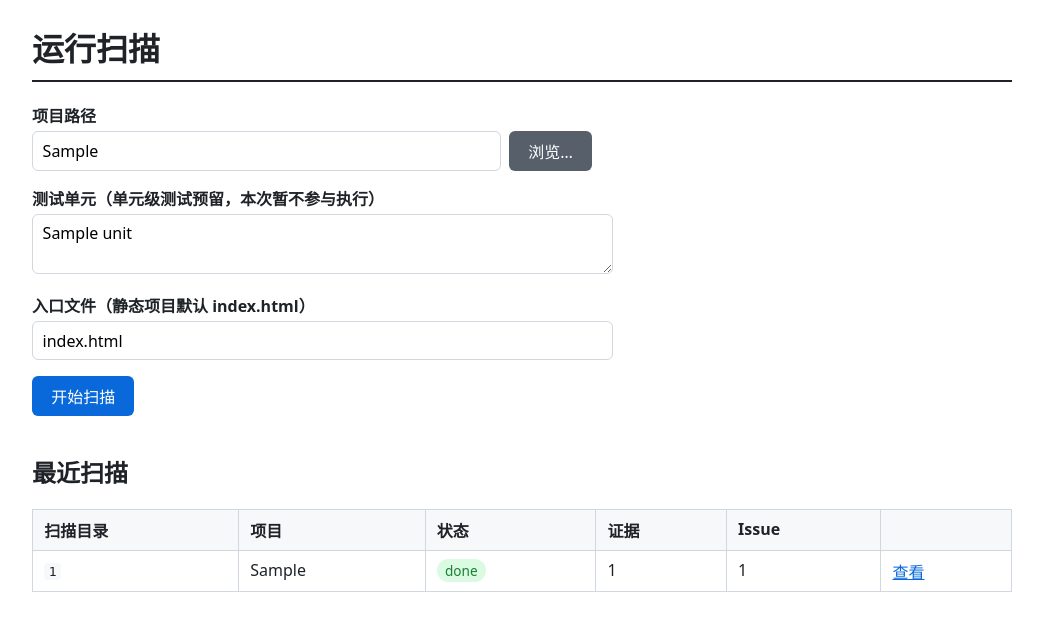
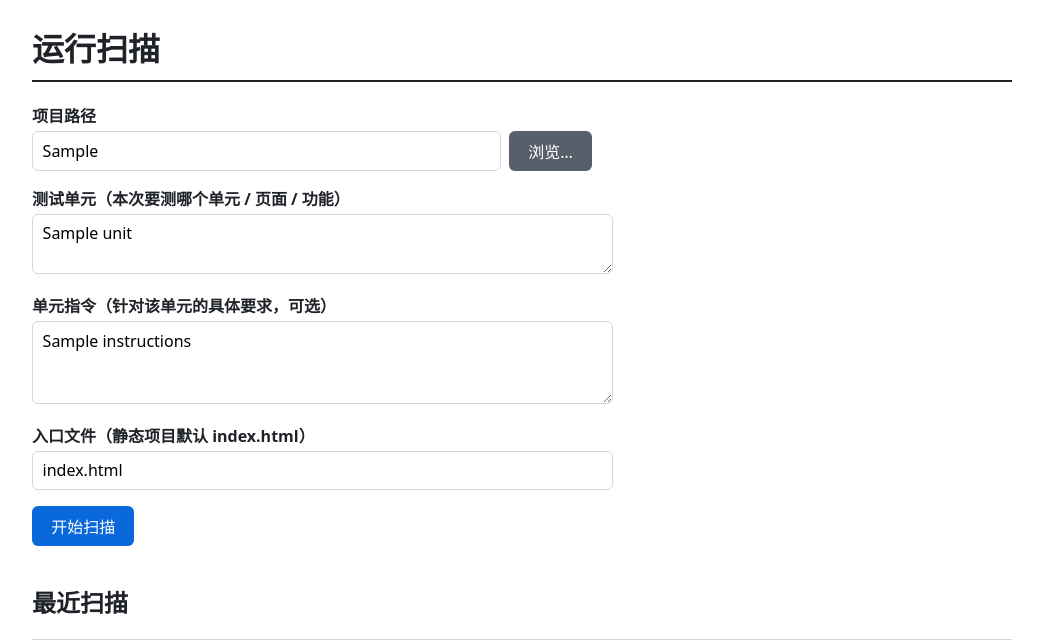
Before and after one commit to R0gerNie/AlienQA, a Python web app: template alienqa/ui/templates/index.html in a window 1280 px wide. Shown: the part 43-683 px from the top of the page, without its empty margins (118-1161 px from the left). Run offline with Jinja, Linux system fonts and the light colour scheme; the template is opened without the code that fills it: most values are stand-ins (such as "Sample title", 1, 10 or a date in 2020).

Commit message:
feat(unit-scan): 单元扫描聚焦指令 + 前端单元/指令输入
- 08 预期生成支持 focus：针对具体单元的指令注入预期 prompt
- ExpectationEngine(focus=) / AlienQAPipeline(focus=) 透传
- 前端新增「单元指令」框（运行表单 + 设置默认值），写入 run.json 与 config.local.yaml
- 详情/审核页展示单元与指令
- 测试：focus 注入 + instructions 持久化，全套 167 通过

```diff
--- a/alienqa/expectation/engine.py
+++ b/alienqa/expectation/engine.py
@@ -8,10 +8,11 @@ from .models import Expectation, Observation, PageInfo, parse_mismatches
 
 
 class ExpectationEngine:
-    def __init__(self, client: LLMClient, samples: int = 2):
+    def __init__(self, client: LLMClient, samples: int = 2, focus: str = ""):
         self.client = client
         self.roles = LlmRoles(client)
         self.samples = samples
+        self.focus = focus
 
     def expect(self, ctx: ExplorerContext, page_info: PageInfo) -> list:
         """生成预期（不读 Observation，防自我确认）。"""
@@ -20,6 +21,7 @@ class ExpectationEngine:
             gist=getattr(ctx, "product_brief", "") or "",
             page_text=page_text,
             samples=self.samples,
+            focus=self.focus,
         )
         return [Expectation(text=t) for t in texts]
 
--- a/alienqa/pipeline.py
+++ b/alienqa/pipeline.py
@@ -50,6 +50,7 @@ class AlienQAPipeline:
     - max_actions: 探索动作上限（保护性预算）。
     - artifacts_dir: 证据截图/技术信号落盘目录（None=临时目录）。
     - auto_confirm: 是否自动采信全部证据（CLI 演示模式；人工终审走 WebUI）。
+    - focus: 单元扫描的聚焦指令（单元名 + 针对该单元的要求），注入 08 预期生成。
     """
 
     def __init__(
@@ -60,6 +61,7 @@ class AlienQAPipeline:
         max_actions: int = 10,
         artifacts_dir: str | Path | None = None,
         auto_confirm: bool = True,
+        focus: str = "",
         verbose: bool = True,
     ):
         self.client = LLMClient(config)
@@ -68,6 +70,7 @@ class AlienQAPipeline:
         self.max_actions = max_actions
         self.artifacts_dir = artifacts_dir
         self.auto_confirm = auto_confirm
+        self.focus = focus
         self.verbose = verbose
 
     def _log(self, msg: str) -> None:
@@ -106,7 +109,7 @@ class AlienQAPipeline:
         return result
 
     def _collect_live(self, driver, project, pm) -> PipelineResult:
-        exp_engine = ExpectationEngine(self.client, samples=self.samples)
+        exp_engine = ExpectationEngine(self.client, samples=self.samples, focus=self.focus)
         obs_engine = ObservationEngine(self.client)
         ev_engine = EvidenceEngine(artifacts_dir=self.artifacts_dir or tempfile.mkdtemp(prefix="alienqa_"))
         planner = ActionPlanner(ExploreBudget(max_steps=self.max_actions))
--- a/alienqa/ui/runs.py
+++ b/alienqa/ui/runs.py
@@ -61,6 +61,7 @@ class RunRecord:
     dir: Path | None = None  # 由 RunManager.get() 回填
     project_path: str = ""
     unit: str = ""
+    instructions: str = ""
     entry: str = "index.html"
     started_at: str = ""
     finished_at: str = ""
@@ -75,6 +76,7 @@ class RunRecord:
             "id": self.id,
             "project_path": self.project_path,
             "unit": self.unit,
+            "instructions": self.instructions,
             "entry": self.entry,
             "started_at": self.started_at,
             "finished_at": self.finished_at,
@@ -91,6 +93,7 @@ class RunRecord:
             id=str(d.get("id") or ""),
             project_path=str(d.get("project_path") or ""),
             unit=str(d.get("unit") or ""),
+            instructions=str(d.get("instructions") or ""),
             entry=str(d.get("entry") or "index.html"),
             started_at=str(d.get("started_at") or ""),
             finished_at=str(d.get("finished_at") or ""),
@@ -108,7 +111,7 @@ class RunManager:
     def __init__(self, runs_dir: str | Path):
         self.root = Path(runs_dir)
 
-    def create(self, project_path: str, unit: str = "", entry: str = "index.html") -> RunRecord:
+    def create(self, project_path: str, unit: str = "", entry: str = "index.html", instructions: str = "") -> RunRecord:
         run_id = f"{time.strftime('%Y%m%d-%H%M%S')}-{_slug(Path(project_path).name)}"
         run_dir = self.root / run_id
         n = 1
@@ -121,6 +124,7 @@ class RunManager:
             dir=run_dir,
             project_path=project_path,
             unit=unit,
+            instructions=instructions,
             entry=entry,
             started_at=time.strftime("%Y-%m-%d %H:%M:%S"),
             status="running",
--- a/alienqa/ui/settings.py
+++ b/alienqa/ui/settings.py
@@ -43,6 +43,7 @@ class Settings:
     llm_keys: dict = field(default_factory=dict)  # provider -> key
     project_path: str = ""
     unit: str = ""
+    instructions: str = ""
 
     def apply_to_env(self) -> None:
         for provider, key in self.llm_keys.items():
@@ -57,6 +58,7 @@ class Settings:
             "llm_keys": dict(self.llm_keys),
             "project_path": self.project_path,
             "unit": self.unit,
+            "instructions": self.instructions,
         }
 
     @classmethod
@@ -66,6 +68,7 @@ class Settings:
             llm_keys={str(k): str(v) for k, v in (data.get("llm_keys") or {}).items()},
             project_path=str(data.get("project_path") or ""),
             unit=str(data.get("unit") or ""),
+            instructions=str(data.get("instructions") or ""),
         )
 
 
--- a/alienqa/ui/templates/index.html
+++ b/alienqa/ui/templates/index.html
@@ -8,8 +8,11 @@
     <button type="button" class="secondary" onclick="openBrowser()">浏览…</button>
   </div>
 
-  <label>测试单元（单元级测试预留，本次暂不参与执行）</label>
-  <textarea id="unit" name="unit" rows="2" placeholder="本次要测哪个单元 / 页面 / 功能（后续设计）">{{ settings.unit }}</textarea>
+  <label>测试单元（本次要测哪个单元 / 页面 / 功能）</label>
+  <textarea id="unit" name="unit" rows="2" placeholder="例如：登录表单">{{ settings.unit }}</textarea>
+
+  <label>单元指令（针对该单元的具体要求，可选）</label>
+  <textarea id="instructions" name="instructions" rows="3" placeholder="例如：输入错误密码应显示错误提示；输入正确密码应跳转首页">{{ settings.instructions }}</textarea>
 
   <label>入口文件（静态项目默认 index.html）</label>
   <input type="text" id="entry" name="entry" value="index.html">
@@ -84,6 +87,7 @@ document.getElementById('run-form').onsubmit = async function (ev) {
   const body = {
     project_path: document.getElementById('project_path').value.trim(),
     unit: document.getElementById('unit').value.trim(),
+    instructions: document.getElementById('instructions').value.trim(),
     entry: document.getElementById('entry').value.trim() || 'index.html',
   };
   const st = document.getElementById('status');
--- a/alienqa/ui/templates/review.html
+++ b/alienqa/ui/templates/review.html
@@ -1,7 +1,7 @@
 {% extends "base.html" %}
 {% block body %}
 <h1>审核 <code>{{ run_id }}</code></h1>
-<p class="muted">项目：{{ rec.project_path }} · 测试单元：{{ rec.unit or '—' }}</p>
+<p class="muted">项目：{{ rec.project_path }} · 测试单元：{{ rec.unit or '—' }}{% if rec.instructions %} · 指令：{{ rec.instructions }}{% endif %}</p>
 <div class="toolbar">
   <a href="/runs/{{ run_id }}/review?sort=severity" {% if sort == 'severity' %}class="active"{% endif %}>按严重度排序</a>
   <a href="/runs/{{ run_id }}/review?sort=alphabetical" {% if sort == 'alphabetical' %}class="active"{% endif %}>按字母序排序</a>
--- a/alienqa/ui/templates/run.html
+++ b/alienqa/ui/templates/run.html
@@ -4,6 +4,7 @@
 <table>
   <tr><th>项目路径</th><td>{{ rec.project_path or '—' }}</td></tr>
   <tr><th>测试单元</th><td>{{ rec.unit or '—' }}</td></tr>
+  <tr><th>单元指令</th><td>{{ rec.instructions or '—' }}</td></tr>
   <tr><th>入口文件</th><td>{{ rec.entry or '—' }}</td></tr>
   <tr><th>状态</th><td><span class="badge {{ rec.status }}">{{ rec.status }}</span></td></tr>
   <tr><th>开始 / 结束</th><td>{{ rec.started_at }} / {{ rec.finished_at or '—' }}</td></tr>
--- a/alienqa/ui/templates/settings.html
+++ b/alienqa/ui/templates/settings.html
@@ -19,6 +19,9 @@
   <label>默认测试单元</label>
   <input type="text" name="unit" value="{{ settings.unit }}">
 
+  <label>默认单元指令</label>
+  <textarea name="instructions" rows="2">{{ settings.instructions }}</textarea>
+
   <div style="margin-top:1em;"><button type="submit">保存</button></div>
 </form>
 {% endblock %}
```
Also changed, not shown: alienqa/llm/roles.py (+17 -5 lines), alienqa/ui/app.py (+14 -1 lines), tests/test_expectation_engine.py (+11 -0 lines), tests/test_ui_runs.py (+7 -0 lines), tests/test_ui_settings.py (+8 -0 lines).
